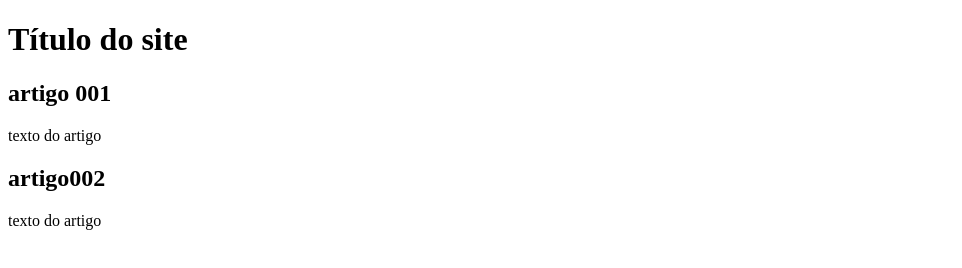
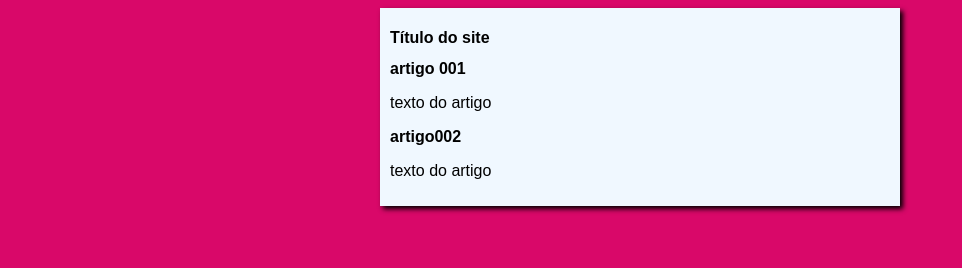
Before and after one commit to CaduASilva/projeto-site, a plain HTML site: page index.html in a window 1280 px wide. Shown: the whole page, without its empty margins (0-962 px from the left). Drawn offline with Linux system fonts and the light colour scheme.

Commit message:
star dising

```diff
--- /dev/null
+++ b/estilos/styles.css
@@ -0,0 +1,16 @@
+* {
+    font-family:Arial, Helvetica, sans-serif;
+    font-size:16px;
+}
+
+body {
+    background-color: rgb(217, 8, 105);
+
+}
+main {
+    background-color: aliceblue;
+    width: 500px;
+    margin: auto;
+    padding: 10px;
+    box-shadow: 3px 3px 5px black;
+}
--- a/index.html
+++ b/index.html
@@ -4,6 +4,7 @@
     <meta charset="UTF-8">
     <meta name="viewport" content="width=device-width, initial-scale=1.0">
     <title>Título do site</title>
+    <link rel="stylesheet" href="estilos/styles.css">
 </head>
 <body>
     <main>
```
